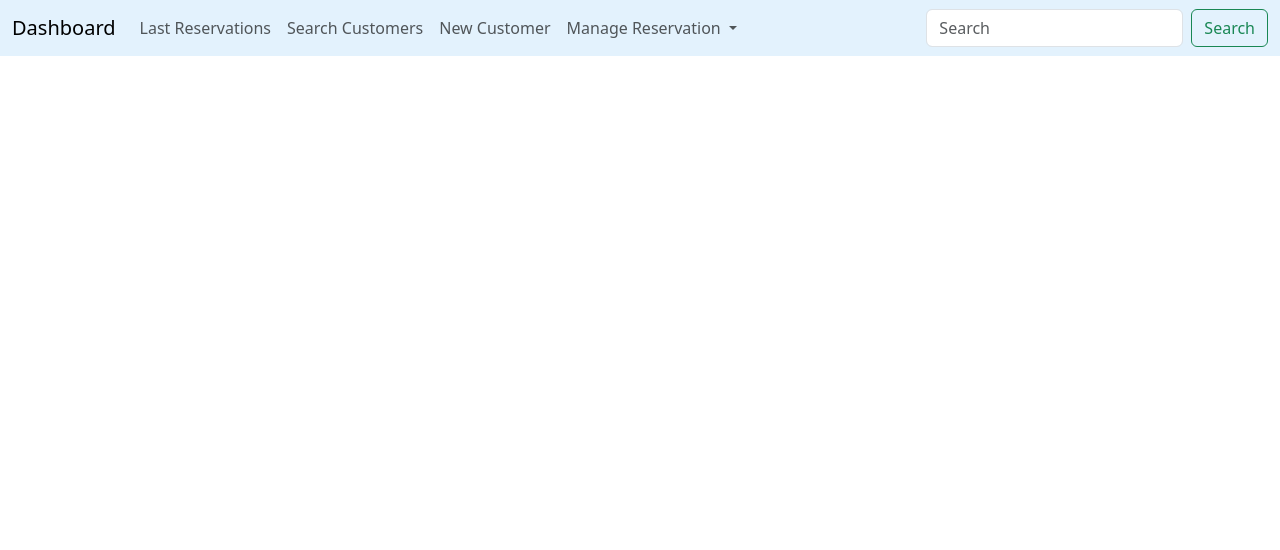
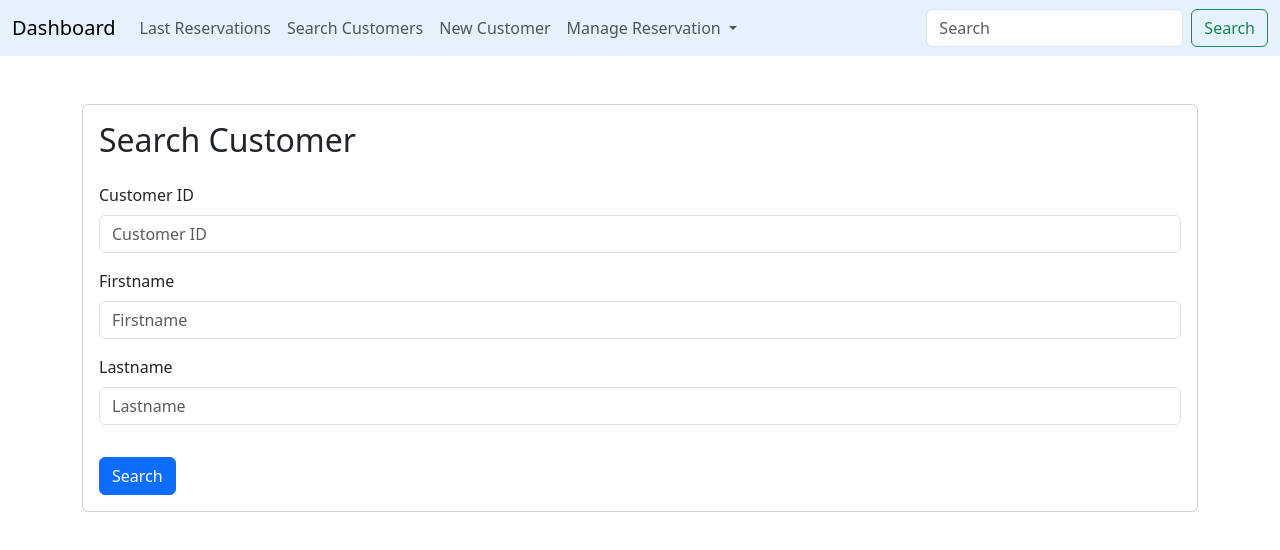
Before and after one commit to necatidogrul/hotelManagement, an Angular app in the folder mosh/: page /search-customer in a window 1280 px wide. Before the commit this address led to /. Shown: the top 550 px of the page. Built offline with nearby package versions, Linux system fonts and the light colour scheme.

Commit message:
search-customer api call
search-customer added

```diff
--- a/mosh/src/app/app-routing.module.ts
+++ b/mosh/src/app/app-routing.module.ts
@@ -2,11 +2,13 @@ import { NgModule } from '@angular/core';
 import { RouterModule, Routes } from '@angular/router';
 import { ReservationListComponent } from './reservation-list/reservation-list.component';
 import { CreateCustomerComponent } from './create-customer/create-customer.component';
+import { SearchCustomerComponent } from './search-customer/search-customer.component';
 
 const routes: Routes = [
   { path: '', redirectTo: '/last-reservations', pathMatch: 'full' },
   { path: 'last-reservations', component: ReservationListComponent },
   { path: 'new-customer', component: CreateCustomerComponent },
+  { path: 'search-customer', component: SearchCustomerComponent },
 ];
 
 @NgModule({
--- a/mosh/src/app/app.module.ts
+++ b/mosh/src/app/app.module.ts
@@ -4,7 +4,6 @@ import { AppComponent } from './app.component';
 import { NavbarComponent } from './navbar/navbar.component';
 import { FormsModule, ReactiveFormsModule } from '@angular/forms';
 import { HttpClientModule } from '@angular/common/http';
-import { CustomerListComponent } from './customer-list/customer-list.component';
 import { CustomerService } from './customer.service';
 import { ReservationListComponent } from './reservation-list/reservation-list.component';
 import { FavoriteComponent } from './favorite/favorite.component';
@@ -12,17 +11,18 @@ import { CreateCustomerComponent } from './create-customer/create-customer.compo
 import { NewComponentComponent } from './new-component/new-component.component';
 import { DenemeComponent } from './deneme/deneme.component';
 import { AppRoutingModule } from './app-routing.module';
+import { SearchCustomerComponent } from './search-customer/search-customer.component';
 
 @NgModule({
   declarations: [
     AppComponent,
     NavbarComponent,
-    CustomerListComponent,
     ReservationListComponent,
     FavoriteComponent,
     CreateCustomerComponent,
     NewComponentComponent,
     DenemeComponent,
+    SearchCustomerComponent,
   ],
   imports: [
     BrowserModule,
--- a/mosh/src/app/customer-list/customer-list.component.html
+++ /dev/null
@@ -1,6 +0,0 @@
-<h2>{{title}}</h2>
-<ul>
-  @for (customer of customers; track customer) {
-    <li>{{customer}}</li>
-  }
-</ul>
--- a/mosh/src/app/customer-list/customer-list.component.ts
+++ /dev/null
@@ -1,16 +0,0 @@
-import { Component } from '@angular/core';
-
-@Component({
-  selector: 'customer-list',
-  template:`
-
-
-  `,
-  templateUrl: './customer-list.component.html',
-  styleUrls: ['./customer-list.component.css']
-})
-export class CustomerListComponent {
-  title = 'Customer list component works'
-  customers = ['customer1','customer2','customer3']
-
-}
--- a/mosh/src/app/customer.service.ts
+++ b/mosh/src/app/customer.service.ts
@@ -14,10 +14,36 @@ import { AppError } from './common/app-error';
 export class CustomerService {
   private apiUrl = 'http://213.248.166.144:7070/customer/lastReservations';
   private apiUrlCreate = 'http://213.248.166.144:7070/customer/createCustomer';
-  private apiUrlGetCustomer =
-    'http://213.248.166.144:7070/customer/getCustomerByTcNoEmail';
+  private apiUrlGetCustomer = 'http://213.248.166.144:7070/customer/getCustomerByTcNoEmail';
+    private apiUrlSearch = 'http://213.248.166.144:7070/customer/search';
 
   constructor(private http: HttpClient) {}
+
+  async searchCustomer(
+    customerId: string,
+    firstName: string,
+    lastName: string
+  ): Promise<any[]> {
+    let params = new HttpParams();
+    if (customerId) params = params.append('customerId', customerId);
+    if (firstName) params = params.append('firstName', firstName);
+    if (lastName) params = params.append('lastName', lastName);
+
+    return this.http
+      .get<any[]>(this.apiUrlSearch, { params })
+      .pipe(
+        catchError((error: HttpErrorResponse) => {
+          if (error.status === 409) {
+            return throwError(() => new Duplicate());
+          } else {
+            return throwError(() => new AppError());
+          }
+        })
+      )
+      .toPromise()
+      .then(response => response || []); // undefined'sa dizi oluştur
+  }
+
 
   createCustomer(customerData: any): Observable<Customer> {
     return this.http.post<Customer>(this.apiUrlCreate, customerData).pipe(
--- a/mosh/src/app/navbar/navbar.component.html
+++ b/mosh/src/app/navbar/navbar.component.html
@@ -1,31 +1,60 @@
-<nav style="background-color: #e3f2fd;" class="navbar navbar-expand-lg ">
+<nav style="background-color: #e3f2fd" class="navbar navbar-expand-lg">
   <div class="container-fluid">
     <a class="navbar-brand" routerLink="/">Dashboard</a>
-    <button class="navbar-toggler" type="button" data-bs-toggle="collapse" data-bs-target="#navbarSupportedContent" aria-controls="navbarSupportedContent" aria-expanded="false" aria-label="Toggle navigation">
+    <button
+      class="navbar-toggler"
+      type="button"
+      data-bs-toggle="collapse"
+      data-bs-target="#navbarSupportedContent"
+      aria-controls="navbarSupportedContent"
+      aria-expanded="false"
+      aria-label="Toggle navigation"
+    >
       <span class="navbar-toggler-icon"></span>
     </button>
     <div class="collapse navbar-collapse" id="navbarSupportedContent">
       <ul class="navbar-nav me-auto mb-2 mb-lg-0">
         <li class="nav-item">
-          <a class="nav-link" routerLink="/last-reservations" routerLinkActive="router-link-active" aria-current="page">Last Reservations</a>
+          <a
+            class="nav-link"
+            routerLink="/last-reservations"
+            routerLinkActive="router-link-active"
+            aria-current="page"
+            >Last Reservations</a
+          >
         </li>
         <li class="nav-item">
-          <a class="nav-link" routerLink="/search-customers">Search Customers</a>
+          <a class="nav-link" routerLink="/search-customer">Search Customers</a>
         </li>
         <li class="nav-item">
           <a class="nav-link" routerLink="/new-customer">New Customer</a>
         </li>
         <li class="nav-item dropdown">
-          <a class="nav-link dropdown-toggle" href="#" role="button" data-bs-toggle="dropdown" aria-expanded="false">
+          <a
+            class="nav-link dropdown-toggle"
+            href="#"
+            role="button"
+            data-bs-toggle="dropdown"
+            aria-expanded="false"
+          >
             Manage Reservation
           </a>
           <ul class="dropdown-menu">
-            <li><a class="dropdown-item" routerLink="/manage-reservation">Manage Reservation</a></li>
+            <li>
+              <a class="dropdown-item" routerLink="/manage-reservation"
+                >Manage Reservation</a
+              >
+            </li>
           </ul>
         </li>
       </ul>
       <form class="d-flex" role="search">
-        <input class="form-control me-2" type="search" placeholder="Search" aria-label="Search">
+        <input
+          class="form-control me-2"
+          type="search"
+          placeholder="Search"
+          aria-label="Search"
+        />
         <button class="btn btn-outline-success" type="submit">Search</button>
       </form>
     </div>
--- /dev/null
+++ b/mosh/src/app/search-customer/search-customer.component.html
@@ -0,0 +1,83 @@
+<div class="container mt-5">
+  <div class="card">
+    <div class="card-body">
+      <h2 class="card-title mb-4">Search Customer</h2>
+      <form [formGroup]="form" (ngSubmit)="onSubmit()">
+        <div class="mb-3">
+          <label for="customerId" class="form-label">Customer ID</label>
+          <input
+            placeholder="Customer ID"
+            formControlName="customerId"
+            id="customerId"
+            type="text"
+            class="form-control"
+          />
+        </div>
+
+        <div class="mb-3">
+          <label for="firstName" class="form-label">Firstname</label>
+          <input
+            placeholder="Firstname"
+            formControlName="firstName"
+            id="firstName"
+            type="text"
+            class="form-control"
+          />
+        </div>
+
+        <div class="mb-3">
+          <label for="lastName" class="form-label">Lastname</label>
+          <input
+            placeholder="Lastname"
+            formControlName="lastName"
+            id="lastName"
+            type="text"
+            class="form-control"
+          />
+        </div>
+
+        <button
+          class="btn btn-primary mt-3"
+          type="submit"
+          [disabled]="!form.valid"
+        >
+          Search
+        </button>
+      </form>
+
+      <div *ngIf="errorMessage" class="alert alert-danger mt-3">
+        {{ errorMessage }}
+      </div>
+
+      <div *ngIf="searchResults && searchResults.length > 0" class="mt-3">
+        <h3>Search Results</h3>
+        <table class="table table-bordered">
+          <thead>
+            <tr>
+              <th>ID</th>
+              <th>TC No</th>
+              <th>First Name</th>
+              <th>Last Name</th>
+              <th>Email</th>
+            </tr>
+          </thead>
+          <tbody>
+            <tr *ngFor="let result of searchResults">
+              <td>{{ result.id }}</td>
+              <td>{{ result.tcNo }}</td>
+              <td>{{ result.firstName }}</td>
+              <td>{{ result.lastName }}</td>
+              <td>{{ result.email }}</td>
+            </tr>
+          </tbody>
+        </table>
+      </div>
+
+      <div *ngIf="searchResults && searchResults.length === 0" class="mt-3">
+        <div class="alert alert-danger">
+          <p>No results found.</p>
+        </div>
+      </div>
+    </div>
+  </div>
+</div>
--- /dev/null
+++ b/mosh/src/app/search-customer/search-customer.component.ts
@@ -0,0 +1,49 @@
+import { Component } from '@angular/core';
+import { FormBuilder, FormGroup, Validators } from '@angular/forms';
+import { CustomerService } from '../customer.service';
+import { AppError } from '../common/app-error';
+
+@Component({
+  selector: 'app-search-customer',
+  templateUrl: './search-customer.component.html',
+  styleUrls: ['./search-customer.component.css'],
+})
+export class SearchCustomerComponent {
+  form: FormGroup;
+  searchResults: any[] | undefined;
+  errorMessage: string | null = null;
+
+  constructor(
+    private formBuilder: FormBuilder,
+    private customerService: CustomerService
+  ) {
+    this.form = this.formBuilder.group({
+      customerId: [''],
+      firstName: [''],
+      lastName: [''],
+    });
+  }
+
+  async onSubmit(): Promise<void> {
+    if (this.form.valid) {
+      const customerId = this.form.value.customerId;
+      const firstName = this.form.value.firstName;
+      const lastName = this.form.value.lastName;
+
+      this.errorMessage = null;
+
+      try {
+        this.searchResults = await this.customerService.searchCustomer(
+          customerId,
+          firstName,
+          lastName
+        );
+      } catch (error) {
+        if (error instanceof AppError) {
+          this.errorMessage = 'Müşteri arama sırasında bir hata oluştu.';
+          console.error('Müşteri arama hatası: ', error);
+        }
+      }
+    }
+  }
+}
```
Also changed, not shown: mosh/src/app/create-customer/create-customer.component.ts (line endings or trailing spaces), mosh/src/app/search-customer/search-customer.component.css (added), 2 other files (tests, documents, lock files or other folders).
